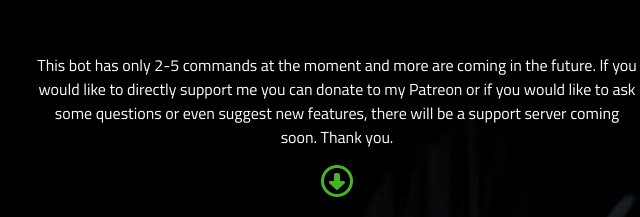
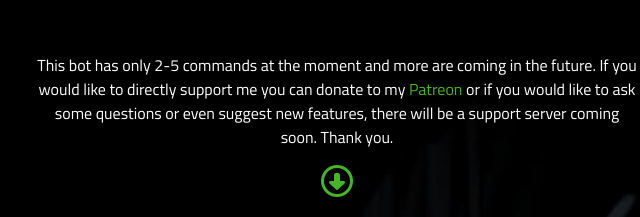
Before and after one commit to honeygoth/hunter.github.io, a plain HTML site: page index.html in a window 1280 px wide. Shown: the part 207-424 px from the top of the page, 303-943 px from the left. Drawn offline with Linux system fonts and the light colour scheme; some packages are replaced by stand-ins of ours; a script that the page names is missing.

Commit message:
Update index.html

```diff
--- a/index.html
+++ b/index.html
@@ -33,7 +33,7 @@
       <h1>About the Bot</h1>
       <p>This is mostly started out as a hobby and as an idea mainly to replicate the actual hunter's hournal from Team Cherry's videogame: <em>Hollow Knight.</em></p>
       <br />
-      <p>This bot has only 2-5 commands at the moment and more are coming in the future. If you would like to directly support me you can donate to my Patreon or if you would like to ask some questions or even suggest new features, there will be a support server coming soon. Thank you.</p>
+      <p>This bot has only 2-5 commands at the moment and more are coming in the future. If you would like to directly support me you can donate to my <a href="https://www.patreon.com/redlagoon">Patreon</a> or if you would like to ask some questions or even suggest new features, there will be a support server coming soon. Thank you.</p>
       <a data-scroll href="#faq"><i class="far fa-arrow-alt-circle-down"></i></a>
     </div>
 
```
